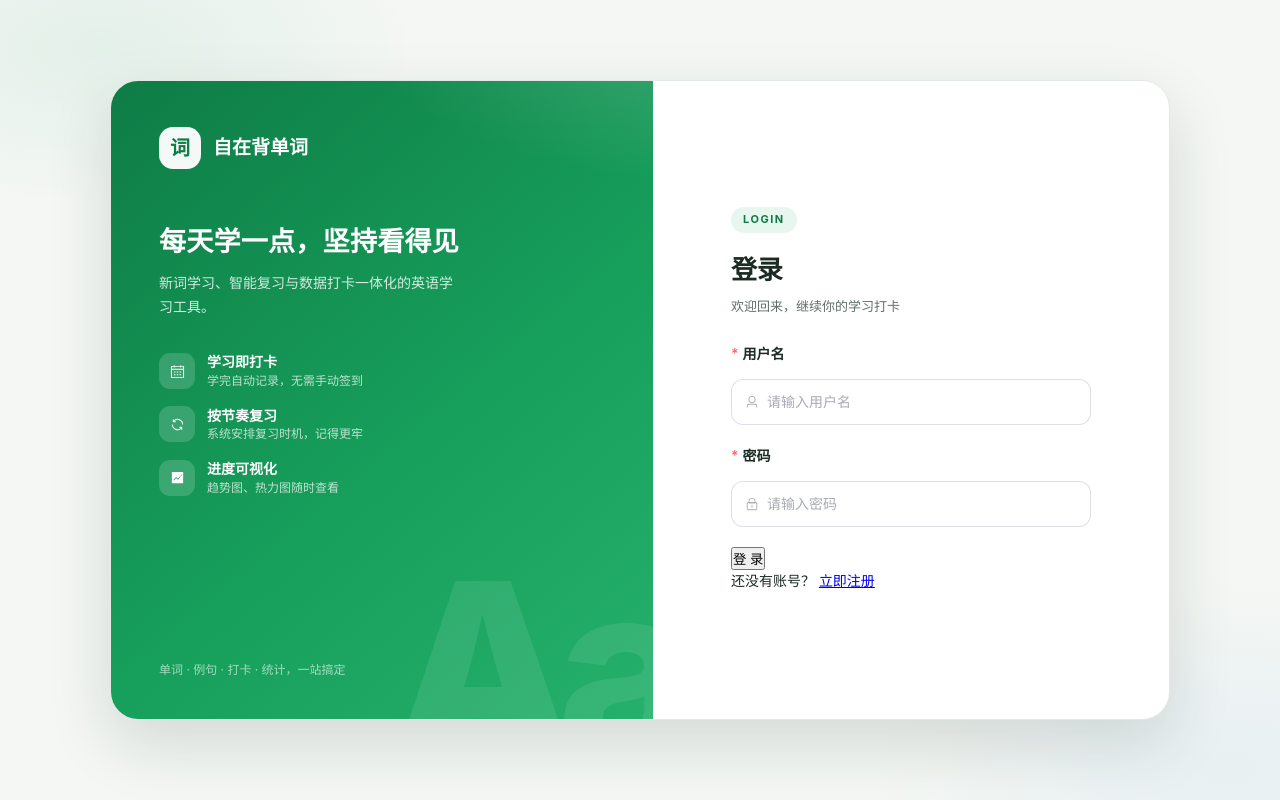
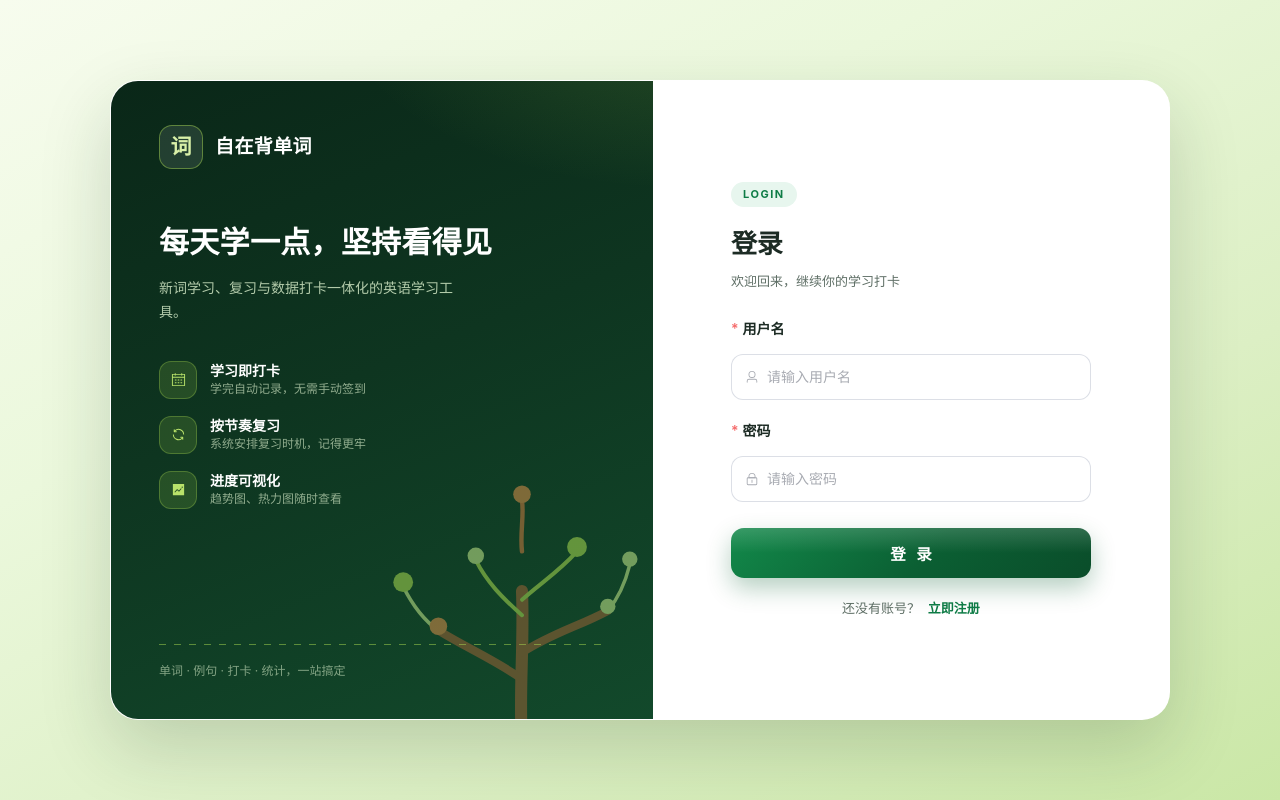
Before and after one commit to wenjie0829/english-learning-system, a Vue app in the folder frontend/: page /login in a window 1280 px wide. Built offline with nearby package versions, Linux system fonts and the light colour scheme.

Commit message:
修复AI释义403并完成视觉改版：登录页去智能换背景+导航数据速览条+首页横幅嫩芽绿配色

```diff
--- a/frontend/src/components/AuthLayout.vue
+++ b/frontend/src/components/AuthLayout.vue
@@ -1,18 +1,87 @@
 <template>
   <div class="auth-page">
     <div class="auth-card">
-      <!-- 左侧品牌区 -->
+      <!-- 左侧品牌区（深墨绿 + 植物插画） -->
       <aside class="brand-side">
+        <!-- 背景图案：枝叶插画 -->
+        <svg
+          class="brand-art"
+          viewBox="0 0 300 260"
+          fill="none"
+          xmlns="http://www.w3.org/2000/svg"
+          aria-hidden="true"
+        >
+          <!-- 主枝干 -->
+          <path
+            d="M150 258C147 214 152 170 150 120"
+            stroke="#9a6236"
+            stroke-width="11"
+            stroke-linecap="round"
+          />
+          <!-- 左右分枝 -->
+          <path
+            d="M150 200C124 182 100 172 74 156"
+            stroke="#9a6236"
+            stroke-width="7.5"
+            stroke-linecap="round"
+          />
+          <path
+            d="M150 176C178 158 202 152 228 138"
+            stroke="#9a6236"
+            stroke-width="7.5"
+            stroke-linecap="round"
+          />
+          <path
+            d="M150 142C132 126 118 112 108 92"
+            stroke="#a8d94f"
+            stroke-width="3.6"
+            stroke-linecap="round"
+          />
+          <path
+            d="M150 128C168 112 184 102 200 84"
+            stroke="#a8d94f"
+            stroke-width="3.6"
+            stroke-linecap="round"
+          />
+          <path
+            d="M74 156C60 146 50 132 42 116"
+            stroke="#c3e88a"
+            stroke-width="3.2"
+            stroke-linecap="round"
+          />
+          <path
+            d="M228 138C238 126 244 112 248 96"
+            stroke="#c3e88a"
+            stroke-width="3.2"
+            stroke-linecap="round"
+          />
+          <path
+            d="M150 84C148 68 152 52 150 38"
+            stroke="#c97a3f"
+            stroke-width="4"
+            stroke-linecap="round"
+          />
+          <!-- 叶果 -->
+          <circle cx="42" cy="112" r="9" fill="#a8d94f" />
+          <circle cx="108" cy="88" r="7.5" fill="#c3e88a" />
+          <circle cx="150" cy="32" r="8" fill="#d98f4a" />
+          <circle cx="200" cy="80" r="9" fill="#a8d94f" />
+          <circle cx="248" cy="91" r="7" fill="#c3e88a" />
+          <circle cx="74" cy="152" r="8" fill="#d98f4a" />
+          <circle cx="228" cy="134" r="7" fill="#c3e88a" />
+        </svg>
+
         <div class="brand-top">
           <span class="brand-logo">词</span>
           <span class="brand-name">自在背单词</span>
         </div>
+
         <h1 class="brand-slogan">{{ slogan }}</h1>
         <p class="brand-desc">{{ desc }}</p>
 
         <ul class="brand-points">
           <li v-for="p in points" :key="p.text">
-            <span class="point-icon" :style="{ background: p.bg, color: p.color }">
+            <span class="point-icon">
               <el-icon :size="15"><component :is="p.icon" /></el-icon>
             </span>
             <div>
@@ -22,7 +91,10 @@
           </li>
         </ul>
 
-        <div class="brand-foot">单词 · 例句 · 打卡 · 统计，一站搞定</div>
+        <div class="brand-foot">
+          <span class="foot-line"></span>
+          <span class="foot-text">单词 · 例句 · 打卡 · 统计，一站搞定</span>
+        </div>
       </aside>
 
       <!-- 右侧表单区 -->
@@ -46,13 +118,13 @@ defineProps({
   title: { type: String, default: '' },
   subtitle: { type: String, default: '' },
   slogan: { type: String, default: '每天学一点，坚持看得见' },
-  desc: { type: String, default: '新词学习、智能复习与数据打卡一体化的英语学习工具。' }
+  desc: { type: String, default: '新词学习、复习与数据打卡一体化的英语学习工具。' }
 })
 
 const points = [
-  { icon: Calendar, text: '学习即打卡', sub: '学完自动记录，无需手动签到', bg: 'rgba(255,255,255,.16)', color: '#fff' },
-  { icon: Refresh, text: '按节奏复习', sub: '系统安排复习时机，记得更牢', bg: 'rgba(255,255,255,.16)', color: '#fff' },
-  { icon: TrendCharts, text: '进度可视化', sub: '趋势图、热力图随时查看', bg: 'rgba(255,255,255,.16)', color: '#fff' }
+  { icon: Calendar, text: '学习即打卡', sub: '学完自动记录，无需手动签到' },
+  { icon: Refresh, text: '按节奏复习', sub: '系统安排复习时机，记得更牢' },
+  { icon: TrendCharts, text: '进度可视化', sub: '趋势图、热力图随时查看' }
 ]
 </script>
 
@@ -63,10 +135,8 @@ const points = [
   align-items: center;
   justify-content: center;
   padding: 28px 20px;
-  background: var(--color-bg);
-  background-image:
-    radial-gradient(520px 260px at 8% 6%, rgba(23, 160, 92, 0.08), transparent 60%),
-    radial-gradient(600px 320px at 96% 96%, rgba(74, 144, 226, 0.07), transparent 60%);
+  background: var(--color-bg-gradient);
+  background-attachment: fixed;
 }
 .auth-card {
   width: 100%;
@@ -77,49 +147,49 @@ const points = [
   background: var(--color-surface);
   border-radius: 28px;
   overflow: hidden;
-  box-shadow: 0 24px 64px rgba(20, 40, 28, 0.14);
-  border: 1px solid var(--color-border);
+  box-shadow: 0 28px 70px rgba(20, 48, 28, 0.18);
+  border: 1px solid rgba(255, 255, 255, 0.6);
 }
 
-/* ---- 左侧 ---- */
+/* ---- 左侧品牌区 ---- */
 .brand-side {
   position: relative;
   display: flex;
   flex-direction: column;
-  padding: 46px 48px 40px;
+  padding: 44px 48px 38px;
   color: #fff;
   background:
-    radial-gradient(640px 300px at 110% -10%, rgba(255, 255, 255, 0.18), transparent 55%),
-    linear-gradient(140deg, #0e7c46 0%, #17a05c 58%, #25b06b 100%);
+    radial-gradient(620px 320px at 108% -12%, rgba(168, 217, 79, 0.18), transparent 58%),
+    linear-gradient(158deg, #0a2718 0%, #0e3520 46%, #12492b 100%);
   overflow: hidden;
 }
-.brand-side::after {
-  content: 'Aa';
+
+/* 背景图案：枝叶插画（右下角，低透明度） */
+.brand-art {
   position: absolute;
-  right: -26px;
-  bottom: -70px;
-  font-size: 240px;
-  font-weight: 800;
-  line-height: 1;
-  color: rgba(255, 255, 255, 0.09);
-  letter-spacing: -0.08em;
-  font-family: var(--font-display);
+  right: -34px;
+  bottom: -26px;
+  width: 330px;
+  height: auto;
+  opacity: 0.55;
   pointer-events: none;
 }
+
 .brand-top {
+  position: relative;
+  z-index: 1;
   display: flex;
   align-items: center;
   gap: 12px;
-  position: relative;
-  z-index: 1;
 }
 .brand-logo {
-  width: 42px;
-  height: 42px;
-  border-radius: 14px;
-  background: rgba(255, 255, 255, 0.95);
-  color: var(--color-primary-deep);
-  font-size: 20px;
+  width: 44px;
+  height: 44px;
+  border-radius: 13px;
+  background: rgba(255, 255, 255, 0.1);
+  border: 1px solid rgba(168, 217, 79, 0.45);
+  color: #d9f0a8;
+  font-size: 21px;
   font-weight: 800;
   display: flex;
   align-items: center;
@@ -128,24 +198,25 @@ const points = [
 .brand-name {
   font-size: 19px;
   font-weight: 700;
+  letter-spacing: 0.02em;
 }
 .brand-slogan {
   position: relative;
   z-index: 1;
-  margin: 54px 0 10px;
-  font-size: 27px;
-  font-weight: 700;
-  line-height: 1.4;
+  margin: 52px 0 12px;
+  font-size: 30px;
+  font-weight: 800;
+  line-height: 1.42;
   letter-spacing: 0.01em;
 }
 .brand-desc {
   position: relative;
   z-index: 1;
-  margin: 0 0 34px;
+  margin: 0 0 36px;
   font-size: 14px;
-  color: rgba(255, 255, 255, 0.82);
-  max-width: 300px;
-  line-height: 1.7;
+  color: rgba(226, 246, 210, 0.78);
+  max-width: 306px;
+  line-height: 1.75;
 }
 .brand-points {
   position: relative;
@@ -155,21 +226,24 @@ const points = [
   padding: 0;
   display: flex;
   flex-direction: column;
-  gap: 16px;
+  gap: 17px;
 }
 .brand-points li {
   display: flex;
   align-items: center;
-  gap: 12px;
+  gap: 13px;
 }
 .point-icon {
-  width: 36px;
-  height: 36px;
-  border-radius: 11px;
+  width: 38px;
+  height: 38px;
+  border-radius: 12px;
   display: flex;
   align-items: center;
   justify-content: center;
   flex-shrink: 0;
+  background: rgba(168, 217, 79, 0.16);
+  border: 1px solid rgba(168, 217, 79, 0.3);
+  color: #b9e26a;
 }
 .brand-points b {
   display: block;
@@ -180,7 +254,7 @@ const points = [
 .brand-points li > div > span {
   display: block;
   font-size: 12px;
-  color: rgba(255, 255, 255, 0.72);
+  color: rgba(226, 246, 210, 0.62);
   line-height: 1.4;
   margin-top: 1px;
 }
@@ -188,17 +262,31 @@ const points = [
   position: relative;
   z-index: 1;
   margin-top: auto;
-  padding-top: 30px;
+  padding-top: 28px;
+}
+.foot-line {
+  display: block;
+  width: 100%;
+  height: 1px;
+  margin-bottom: 14px;
+  background: repeating-linear-gradient(
+    90deg,
+    rgba(168, 217, 79, 0.5) 0 7px,
+    transparent 7px 15px
+  );
+}
+.foot-text {
   font-size: 12px;
-  color: rgba(255, 255, 255, 0.6);
+  color: rgba(226, 246, 210, 0.55);
 }
 
-/* ---- 右侧 ---- */
+/* ---- 右侧表单区 ---- */
 .form-side {
   display: flex;
   align-items: center;
   justify-content: center;
   padding: 48px 56px;
+  background: #fff;
 }
 .form-card {
   width: 100%;
@@ -239,41 +327,61 @@ const points = [
   border-radius: 12px;
   padding: 4px 14px;
 }
-.form-card .auth-submit-btn {
+
+/* ---- 提交按钮（:deep 才能作用到父组件传入的 slot 内容） ---- */
+.form-card :deep(.auth-submit-btn) {
+  position: relative;
   width: 100%;
-  height: 46px;
+  height: 50px;
+  margin-top: 6px;
   border: none;
-  border-radius: 999px;
-  background: linear-gradient(135deg, var(--color-primary), var(--color-primary-deep));
+  border-radius: 13px;
+  overflow: hidden;
+  background: linear-gradient(135deg, #12894a 0%, #0b5f33 55%, #0a4d2a 100%);
   color: #fff;
-  font-size: 15px;
+  font-family: var(--font-body);
+  font-size: 15.5px;
   font-weight: 700;
+  letter-spacing: 0.22em;
+  text-indent: 0.22em;
   cursor: pointer;
-  transition: all 0.18s ease;
-  box-shadow: 0 10px 22px rgba(23, 160, 92, 0.28);
-  margin-top: 4px;
+  transition: transform 0.18s ease, box-shadow 0.18s ease, filter 0.18s ease;
+  box-shadow: 0 10px 24px rgba(11, 95, 51, 0.3);
 }
-.form-card .auth-submit-btn:hover:not(:disabled) {
-  transform: translateY(-1px);
-  box-shadow: 0 14px 28px rgba(23, 160, 92, 0.34);
+.form-card :deep(.auth-submit-btn::before) {
+  content: '';
+  position: absolute;
+  inset: 0 0 50% 0;
+  background: linear-gradient(180deg, rgba(255, 255, 255, 0.16), rgba(255, 255, 255, 0));
+  pointer-events: none;
 }
-.form-card .auth-submit-btn:disabled {
-  opacity: 0.6;
+.form-card :deep(.auth-submit-btn:hover:not(:disabled)) {
+  transform: translateY(-2px);
+  filter: brightness(1.06);
+  box-shadow: 0 16px 32px rgba(11, 95, 51, 0.36);
+}
+.form-card :deep(.auth-submit-btn:active:not(:disabled)) {
+  transform: translateY(0);
+  box-shadow: 0 6px 16px rgba(11, 95, 51, 0.28);
+}
+.form-card :deep(.auth-submit-btn:disabled) {
+  opacity: 0.62;
   cursor: not-allowed;
+  box-shadow: none;
 }
-.form-card .auth-switch-line {
+.form-card :deep(.auth-switch-line) {
   text-align: center;
   font-size: 13px;
   color: var(--color-ink-soft);
   margin: 20px 0 0;
 }
-.form-card .auth-switch-line a {
+.form-card :deep(.auth-switch-line a) {
   color: var(--color-primary-deep);
   text-decoration: none;
   font-weight: 600;
   margin-left: 4px;
 }
-.form-card .auth-switch-line a:hover {
+.form-card :deep(.auth-switch-line a:hover) {
   text-decoration: underline;
 }
 
@@ -281,22 +389,27 @@ const points = [
   .auth-card {
     grid-template-columns: 1fr;
     max-width: 480px;
+    min-height: auto;
   }
   .brand-side {
-    padding: 32px 36px 36px;
+    padding: 30px 32px 32px;
   }
   .brand-slogan {
-    margin-top: 30px;
-    font-size: 22px;
+    margin-top: 26px;
+    font-size: 23px;
   }
-  .brand-points {
-    display: none;
-  }
+  .brand-points,
   .brand-foot {
     display: none;
   }
+  .brand-art {
+    width: 220px;
+    right: -40px;
+    bottom: -30px;
+    opacity: 0.4;
+  }
   .form-side {
-    padding: 38px 32px;
+    padding: 34px 30px 38px;
   }
 }
 </style>
--- a/frontend/src/styles/global.css
+++ b/frontend/src/styles/global.css
@@ -1,6 +1,6 @@
 /* ============================================================
-   智能英语学习系统 · 全局设计令牌（清爽背单词风）
-   风格参考：墨墨/不背单词等主流背单词站 —— 白底、绿主色、
+   自在背单词 · 全局设计令牌（清爽背单词风）
+   风格参考：墨墨/不背单词等主流背单词站 —— 绿意渐变底、绿主色、
    大圆角卡片、克制的阴影、字重分明的排版
    ============================================================ */
 
@@ -9,7 +9,8 @@
   --color-ink: #1c2b24;          /* 主文字（墨绿黑） */
   --color-ink-soft: #5f6f66;     /* 次级文字 */
   --color-ink-faint: #93a098;    /* 弱化文字 */
-  --color-bg: #f4f7f4;           /* 页面背景（浅灰绿） */
+  --color-bg: #eef6e2;           /* 页面背景兜底色（嫩芽绿） */
+  --color-bg-gradient: linear-gradient(152deg, #f7fcee 0%, #ebf8dc 34%, #dcefc4 68%, #cae7a6 100%);
   --color-surface: #ffffff;      /* 卡片表面 */
   --color-surface-2: #f6f9f6;    /* 次级表面（表头/内衬） */
   --color-border: #e3e9e4;       /* 分割线 */
@@ -69,7 +70,8 @@ html, body {
 
 body {
   font-family: var(--font-body);
-  background: var(--color-bg);
+  background: var(--color-bg-gradient);
+  background-attachment: fixed;
   color: var(--color-ink);
   -webkit-font-smoothing: antialiased;
   -moz-osx-font-smoothing: grayscale;
@@ -77,8 +79,11 @@ body {
   line-height: 1.6;
 }
 
+/* 全部页面统一铺这层绿意渐变底 */
 #app {
   min-height: 100vh;
+  background: var(--color-bg-gradient);
+  background-attachment: fixed;
 }
 
 /* ---- 通用页面容器 ---- */
--- a/frontend/src/views/Admin.vue
+++ b/frontend/src/views/Admin.vue
@@ -1629,7 +1629,8 @@ const confirmImport = async () => {
 .admin-layout {
   display: flex;
   min-height: 100vh;
-  background: var(--color-bg);
+  background: var(--color-bg-gradient);
+  background-attachment: fixed;
 }
 
 /* 左侧栏 */
```
Also changed, not shown: frontend/src/components/AppHeader.vue (+225 -67 lines), frontend/src/views/Home.vue (+29 -29 lines), 1 other file (tests, documents, lock files or other folders).
